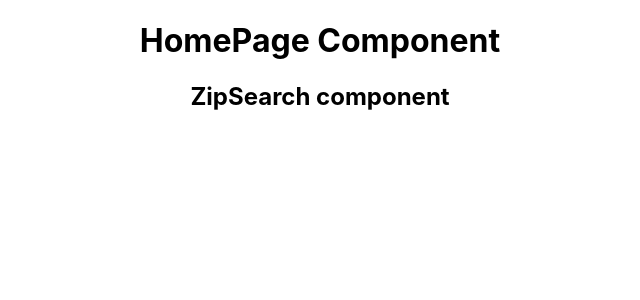
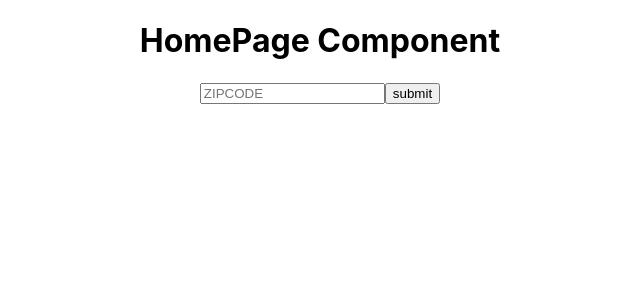
Before and after one commit to tony-shifflett/project2, a React (Create React App) app: page / in a window 1280 px wide. Shown: the top 300 px of the page, without its empty margins (320-960 px from the left). Built offline with nearby package versions, Linux system fonts and the light colour scheme.

Commit message:
created search bar and submit button in ZipSearch

```diff
--- a/src/components/ZipSearch.js
+++ b/src/components/ZipSearch.js
@@ -2,7 +2,10 @@
 
 const ZipSearch = ()=>{
     return (
-        <h2>ZipSearch component</h2>
+        <>
+            <input type='text' id='zipsearch' placeholder="ZIPCODE"/>
+            <input type='submit' value='submit'/>
+        </>
     )
 }
 
```
